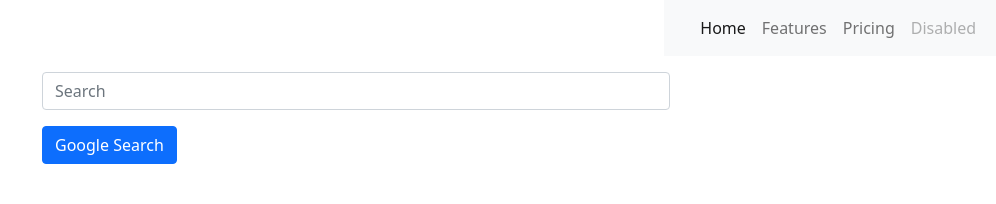
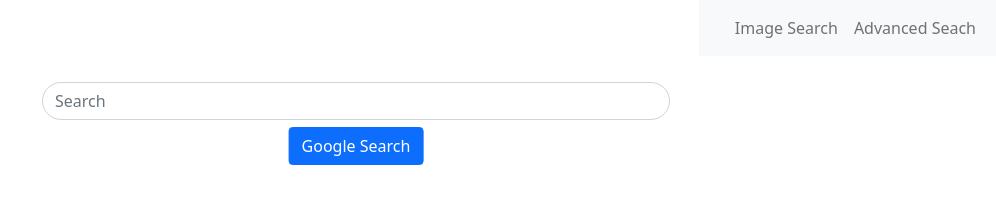
Before and after one commit to mcampos007/CS50s_Proyect0, a plain HTML site: page index.html in a window 1280 px wide. Shown: the whole page, without its empty margins (284-1280 px from the left). Drawn offline with nearby package versions, Linux system fonts and the light colour scheme.

Commit message:
index.html completed

```diff
--- a/index.html
+++ b/index.html
@@ -8,6 +8,7 @@
       integrity="sha384-EVSTQN3/azprG1Anm3QDgpJLIm9Nao0Yz1ztcQTwFspd3yD65VohhpuuCOmLASjC"
       crossorigin="anonymous"
     />
+    <link rel="stylesheet" href="styles.css">
   </head>
   <body>
     <div class="d-flex justify-content-end">
@@ -19,10 +20,10 @@
           </button>
           <div class="collapse navbar-collapse" id="navbarNavAltMarkup">
             <div class="navbar-nav">
-              <a class="nav-link active" aria-current="page" href="#">Home</a>
-              <a class="nav-link" href="#">Features</a>
-              <a class="nav-link" href="#">Pricing</a>
-              <a class="nav-link disabled" href="#" tabindex="-1" aria-disabled="true">Disabled</a>
+              <!-- <a class="nav-link active" aria-current="page" href="#">Home</a> -->
+              <a class="nav-link" href="imageSearch.html">Image Search</a>
+              <a class="nav-link" href="advancedSearch.html">Advanced Seach</a>
+              <!-- <a class="nav-link disabled" href="#" tabindex="-1" aria-disabled="true">Disabled</a> -->
             </div>
           </div>
         </div>
@@ -35,10 +36,10 @@
         <div class="col-lg-6">
           <form action="https://www.google.com/search">
             <div class="mb-3">
-              <input type="text" name="q" class="form-control" placeholder="Search"/>
+              <input type="text"  class="form-control rounded-pill" name="q" class="form-control" placeholder="Search"/>
             </div>
             <div class="mb-3">
-              <input type="submit" value="Google Search" class="btn btn-primary"/>
+              <input type="submit" value="Google Search" class="btn btn-primary position-absolute top-10 start-50 translate-middle "/>
             </div>
           </form>
         </div>
--- /dev/null
+++ b/styles.css
@@ -0,0 +1,3 @@
+input {
+  margin-top: 10px;
+}
```
